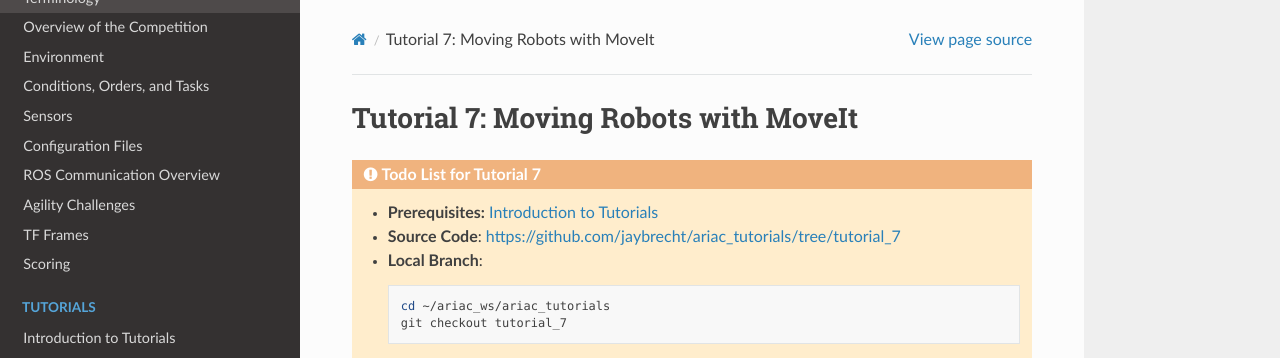
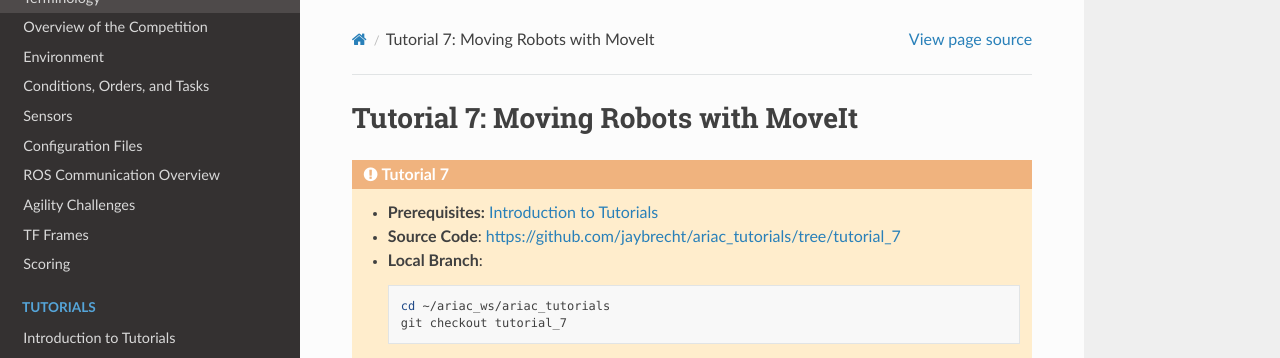
Before and after one commit to usnistgov/ARIAC, a Sphinx documentation site: the page built from docs/tutorials/tutorial_7.rst, in a window 1280 px wide and 900 px high. Shown: the top 358 px of the window. Built offline with Sphinx 7.4.7 and the Read the Docs theme 2.0.0, drawn with Linux system fonts in a browser that asks for light colours.

Commit message:
tutorial7

```diff
--- a/docs/tutorials/tutorial_7.rst
+++ b/docs/tutorials/tutorial_7.rst
@@ -20,7 +20,7 @@
 Tutorial 7: Moving Robots with MoveIt
 =========================================================
 
-.. admonition:: Todo List for Tutorial 7
+.. admonition:: Tutorial 7
   :class: attention
   :name: tutorial_7
 
```
